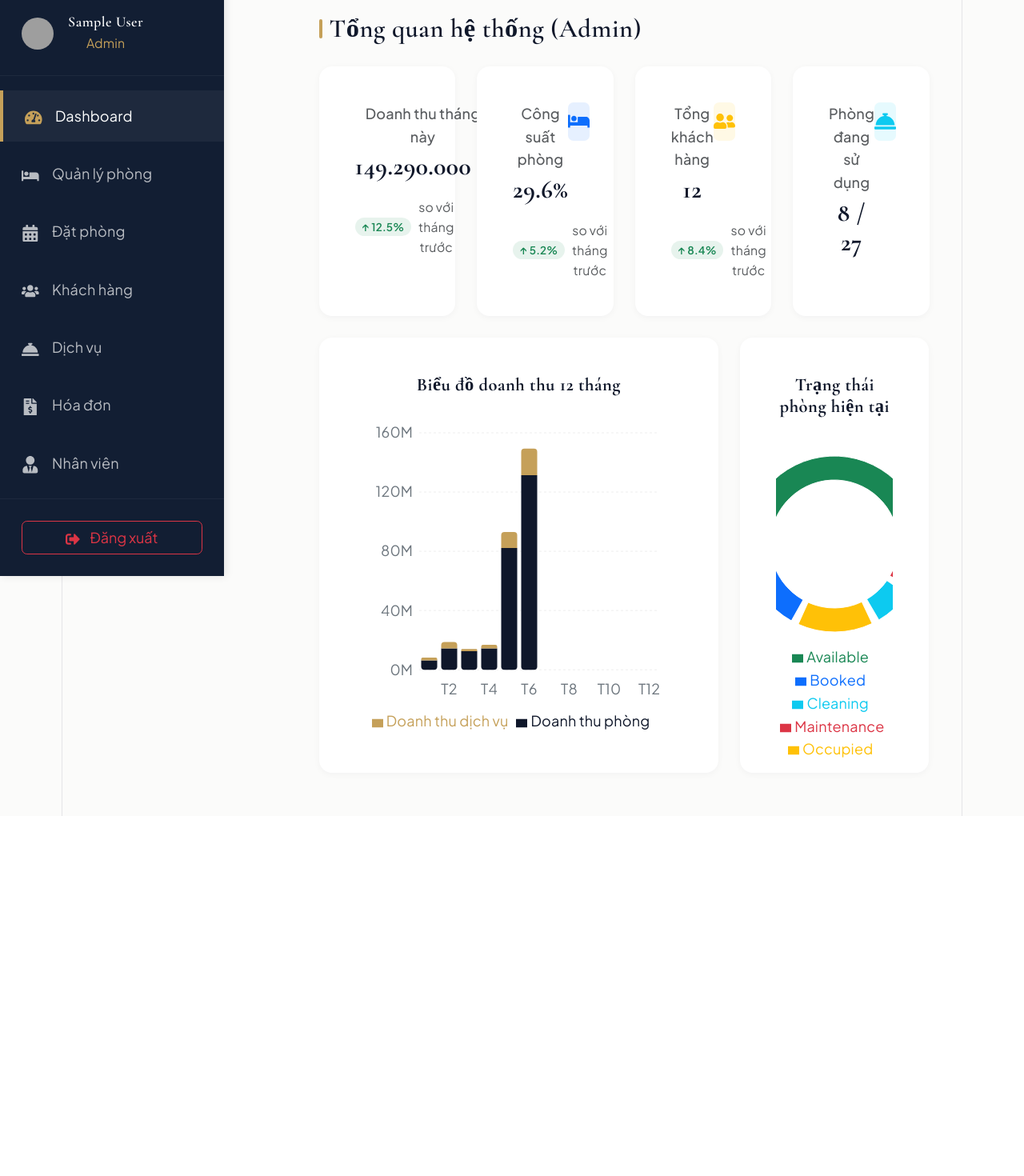
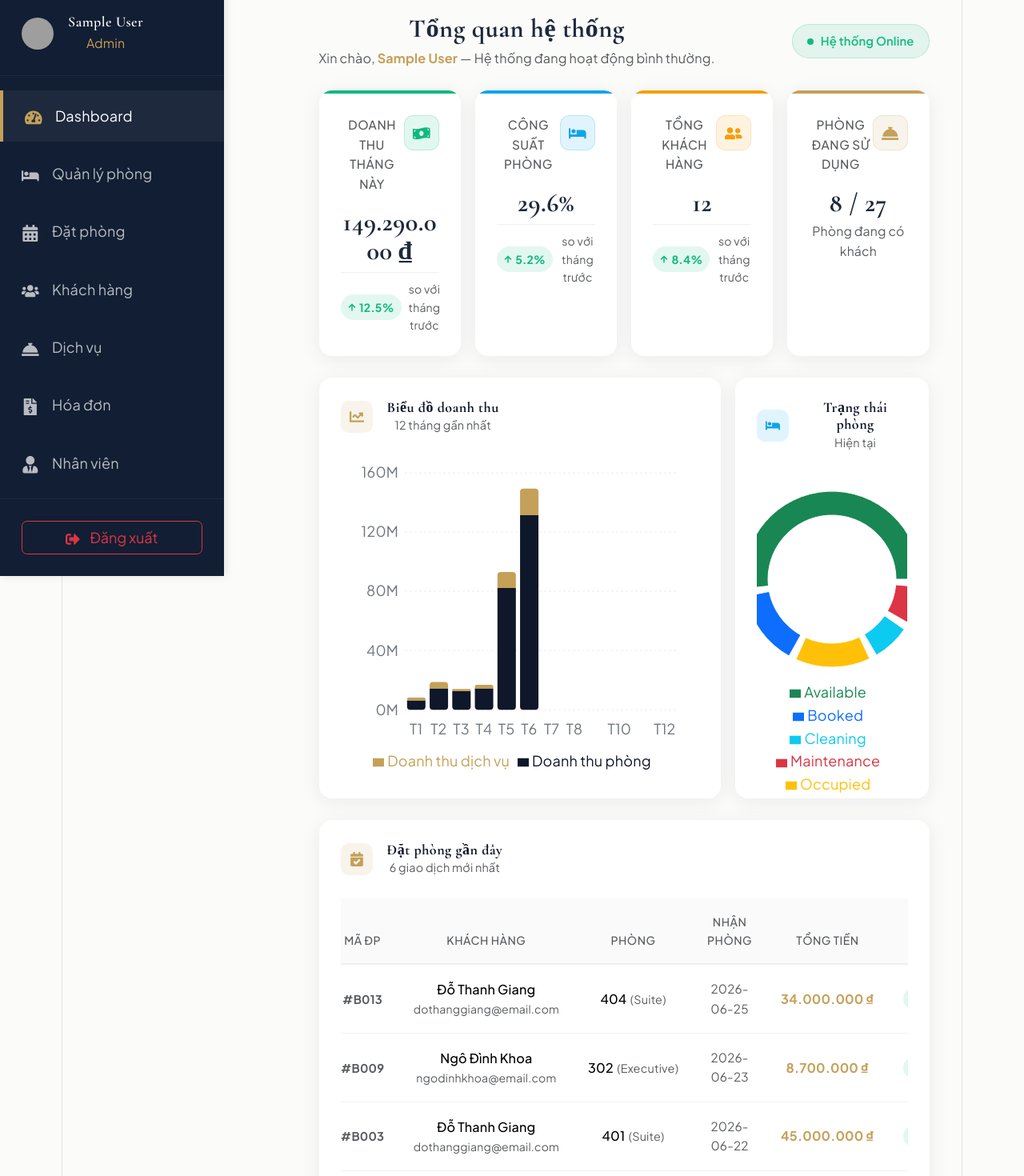
Before and after one commit to PhanQuocAnhVLU/AURELIA-GRAND-HOTEL, a React (Vite) app: page /dashboard in a window 1280 px wide. Shown: the part 80-1550 px from the top of the page at 80% size. Before the commit the page ends 1100 px from the top, so only its background shows below. Built offline with nearby package versions, Linux system fonts and the light colour scheme; sample sign-in values are in the browser's storage; grey boxes are pictures that could not be loaded.

Commit message:
Redesign AdminDashboard and StatsCard with premium UI - accent bars, hover effects, recent bookings table

```diff
--- a/src/components/common/StatsCard.jsx
+++ b/src/components/common/StatsCard.jsx
@@ -1,28 +1,78 @@
 import { Card } from 'react-bootstrap';
+import { FaArrowUp, FaArrowDown } from 'react-icons/fa';
 
-const StatsCard = ({ title, value, icon, color = "primary", trend, trendValue }) => {
+const colorMap = {
+  success: { bg: 'rgba(16, 185, 129, 0.12)', text: '#10B981', border: 'rgba(16, 185, 129, 0.2)' },
+  primary: { bg: 'rgba(14, 165, 233, 0.12)', text: '#0EA5E9', border: 'rgba(14, 165, 233, 0.2)' },
+  warning: { bg: 'rgba(245, 158, 11, 0.12)', text: '#F59E0B', border: 'rgba(245, 158, 11, 0.2)' },
+  info:    { bg: 'rgba(197, 160, 89, 0.12)',  text: '#C5A059', border: 'rgba(197, 160, 89, 0.2)' },
+  danger:  { bg: 'rgba(239, 68, 68, 0.12)',   text: '#EF4444', border: 'rgba(239, 68, 68, 0.2)' },
+};
+
+const StatsCard = ({ title, value, icon, color = 'primary', trend, trendValue, subtitle }) => {
+  const scheme = colorMap[color] || colorMap.primary;
+
   return (
-    <Card className="hotel-card border-0 h-100">
-      <Card.Body>
+    <Card
+      className="border-0 h-100"
+      style={{
+        borderRadius: 'var(--radius-lg)',
+        background: '#fff',
+        boxShadow: '0 4px 24px rgba(15,23,42,0.07)',
+        overflow: 'hidden',
+        transition: 'transform 0.25s ease, box-shadow 0.25s ease',
+      }}
+      onMouseEnter={e => { e.currentTarget.style.transform = 'translateY(-4px)'; e.currentTarget.style.boxShadow = '0 12px 32px rgba(15,23,42,0.13)'; }}
+      onMouseLeave={e => { e.currentTarget.style.transform = 'translateY(0)'; e.currentTarget.style.boxShadow = '0 4px 24px rgba(15,23,42,0.07)'; }}
+    >
+      {/* Top Accent Bar */}
+      <div style={{ height: '4px', background: scheme.text, borderRadius: 'var(--radius-lg) var(--radius-lg) 0 0' }} />
+
+      <Card.Body className="p-4">
         <div className="d-flex justify-content-between align-items-start mb-3">
-          <div>
-            <p className="text-muted mb-1 fw-medium">{title}</p>
-            <h3 className="mb-0 fw-bold">{value}</h3>
-          </div>
+          <p className="text-muted mb-0 fw-medium" style={{ fontSize: '0.85rem', letterSpacing: '0.5px', textTransform: 'uppercase' }}>
+            {title}
+          </p>
           <div
-            className={`bg-${color} bg-opacity-10 text-${color} rounded d-flex align-items-center justify-content-center`}
-            style={{ width: '48px', height: '48px', fontSize: '1.5rem' }}
+            style={{
+              width: '44px',
+              height: '44px',
+              borderRadius: '12px',
+              background: scheme.bg,
+              border: `1px solid ${scheme.border}`,
+              display: 'flex',
+              alignItems: 'center',
+              justifyContent: 'center',
+              fontSize: '1.2rem',
+              color: scheme.text,
+              flexShrink: 0,
+            }}
           >
             {icon}
           </div>
         </div>
 
+        <h2 className="fw-bold mb-1" style={{ fontSize: '1.8rem', color: 'var(--text-main)', lineHeight: 1.1 }}>
+          {value}
+        </h2>
+
+        {subtitle && <p className="text-muted small mb-2">{subtitle}</p>}
+
         {trend && (
-          <div className="d-flex align-items-center">
-            <span className={`badge bg-${trend === 'up' ? 'success' : 'danger'} bg-opacity-10 text-${trend === 'up' ? 'success' : 'danger'} me-2`}>
-              {trend === 'up' ? '↑' : '↓'} {trendValue}%
+          <div className="d-flex align-items-center mt-2 pt-2" style={{ borderTop: '1px solid rgba(0,0,0,0.06)' }}>
+            <span
+              className="d-flex align-items-center gap-1 me-2 px-2 py-1 rounded-pill"
+              style={{
+                fontSize: '0.78rem',
+                fontWeight: 700,
+                background: trend === 'up' ? 'rgba(16,185,129,0.12)' : 'rgba(239,68,68,0.12)',
+                color: trend === 'up' ? '#10B981' : '#EF4444',
+              }}
+            >
+              {trend === 'up' ? <FaArrowUp size={10} /> : <FaArrowDown size={10} />}
+              {trendValue}%
             </span>
-            <span className="text-muted small">so với tháng trước</span>
+            <span className="text-muted" style={{ fontSize: '0.78rem' }}>so với tháng trước</span>
           </div>
         )}
       </Card.Body>
--- a/src/pages/dashboard/AdminDashboard.jsx
+++ b/src/pages/dashboard/AdminDashboard.jsx
@@ -1,37 +1,74 @@
 import { useMemo } from 'react';
-import { Row, Col, Card } from 'react-bootstrap';
-import { FaBed, FaUserFriends, FaMoneyBillWave, FaConciergeBell } from 'react-icons/fa';
+import { Row, Col, Card, Badge } from 'react-bootstrap';
+import { FaBed, FaUserFriends, FaMoneyBillWave, FaConciergeBell, FaChartLine, FaCalendarCheck } from 'react-icons/fa';
 import { useApp } from '../../contexts/AppContext';
 import { calculateOccupancy, calculateRevenue, generateMonthlyRevenue } from '../../utils/algorithms';
 import { formatCurrency } from '../../utils/formatters';
 import StatsCard from '../../components/common/StatsCard';
 import RevenueChart from '../../components/charts/RevenueChart';
 import OccupancyChart from '../../components/charts/OccupancyChart';
+import { useAuth } from '../../contexts/AuthContext';
 
 const AdminDashboard = () => {
-  const { rooms, bookings, customers, services } = useApp();
+  const { rooms, bookings, customers } = useApp();
+  const { user } = useAuth();
 
   const stats = useMemo(() => {
     const occupancy = calculateOccupancy(rooms);
     const revenue = calculateRevenue(bookings, 'month');
+    const confirmedBookings = bookings.filter(b => b.status === 'Confirmed').length;
 
     return {
       totalRevenue: revenue.total,
       occupancyRate: occupancy.rate,
       totalCustomers: customers.length,
       activeRooms: occupancy.occupied + occupancy.booked,
-      totalRooms: occupancy.total
+      totalRooms: occupancy.total,
+      confirmedBookings,
     };
   }, [rooms, bookings, customers]);
 
   const monthlyData = useMemo(() => generateMonthlyRevenue(bookings), [bookings]);
 
+  const recentBookings = useMemo(() =>
+    [...bookings]
+      .sort((a, b) => new Date(b.checkIn) - new Date(a.checkIn))
+      .slice(0, 6),
+    [bookings]
+  );
+
+  const statusColors = {
+    Confirmed: { bg: 'rgba(16,185,129,0.12)', color: '#10B981' },
+    'Checked-in': { bg: 'rgba(14,165,233,0.12)', color: '#0EA5E9' },
+    Completed: { bg: 'rgba(100,116,139,0.12)', color: '#64748B' },
+    Cancelled: { bg: 'rgba(239,68,68,0.12)', color: '#EF4444' },
+    Pending: { bg: 'rgba(245,158,11,0.12)', color: '#F59E0B' },
+  };
+
   return (
     <div>
-      <h2 className="page-title mb-4">Tổng quan hệ thống (Admin)</h2>
+      {/* Page Header */}
+      <div className="d-flex align-items-center justify-content-between mb-4">
+        <div>
+          <h4 className="fw-bold mb-1" style={{ color: 'var(--text-main)', fontFamily: "'Cormorant Garamond', serif", fontSize: '1.8rem' }}>
+            Tổng quan hệ thống
+          </h4>
+          <p className="text-muted mb-0" style={{ fontSize: '0.9rem' }}>
+            Xin chào, <strong style={{ color: 'var(--primary-color)' }}>{user?.name}</strong> — Hệ thống đang hoạt động bình thường.
+          </p>
+        </div>
+        <div
+          className="d-flex align-items-center gap-2 px-3 py-2 rounded-pill"
+          style={{ background: 'rgba(16,185,129,0.1)', border: '1px solid rgba(16,185,129,0.2)' }}
+        >
+          <span style={{ width: '8px', height: '8px', borderRadius: '50%', background: '#10B981', display: 'inline-block' }}></span>
+          <span style={{ color: '#10B981', fontSize: '0.82rem', fontWeight: 600 }}>Hệ thống Online</span>
+        </div>
+      </div>
 
-      <Row className="g-4 mb-4">
-        <Col md={6} xl={3}>
+      {/* Stats Cards */}
+      <Row className="g-3 mb-4">
+        <Col xs={6} xl={3}>
           <StatsCard
             title="Doanh thu tháng này"
             value={formatCurrency(stats.totalRevenue)}
@@ -41,7 +78,7 @@ const AdminDashboard = () => {
             trendValue={12.5}
           />
         </Col>
-        <Col md={6} xl={3}>
+        <Col xs={6} xl={3}>
           <StatsCard
             title="Công suất phòng"
             value={`${stats.occupancyRate}%`}
@@ -51,7 +88,7 @@ const AdminDashboard = () => {
             trendValue={5.2}
           />
         </Col>
-        <Col md={6} xl={3}>
+        <Col xs={6} xl={3}>
           <StatsCard
             title="Tổng khách hàng"
             value={stats.totalCustomers}
@@ -61,34 +98,127 @@ const AdminDashboard = () => {
             trendValue={8.4}
           />
         </Col>
-        <Col md={6} xl={3}>
+        <Col xs={6} xl={3}>
           <StatsCard
             title="Phòng đang sử dụng"
             value={`${stats.activeRooms} / ${stats.totalRooms}`}
             icon={<FaConciergeBell />}
             color="info"
+            subtitle="Phòng đang có khách"
           />
         </Col>
       </Row>
 
-      <Row className="g-4 mb-4">
+      {/* Charts */}
+      <Row className="g-3 mb-4">
         <Col lg={8}>
-          <Card className="hotel-card border-0 h-100">
-            <Card.Body>
-              <h5 className="mb-4 fw-bold">Biểu đồ doanh thu 12 tháng</h5>
+          <Card className="border-0 h-100" style={{ borderRadius: 'var(--radius-lg)', boxShadow: '0 4px 24px rgba(15,23,42,0.07)' }}>
+            <Card.Body className="p-4">
+              <div className="d-flex align-items-center mb-4">
+                <div
+                  className="me-3 d-flex align-items-center justify-content-center"
+                  style={{ width: '40px', height: '40px', borderRadius: '10px', background: 'rgba(197,160,89,0.12)', color: 'var(--primary-color)' }}
+                >
+                  <FaChartLine />
+                </div>
+                <div>
+                  <h6 className="fw-bold mb-0">Biểu đồ doanh thu</h6>
+                  <p className="text-muted mb-0" style={{ fontSize: '0.8rem' }}>12 tháng gần nhất</p>
+                </div>
+              </div>
               <RevenueChart data={monthlyData} />
             </Card.Body>
           </Card>
         </Col>
         <Col lg={4}>
-          <Card className="hotel-card border-0 h-100">
-            <Card.Body>
-              <h5 className="mb-4 fw-bold">Trạng thái phòng hiện tại</h5>
+          <Card className="border-0 h-100" style={{ borderRadius: 'var(--radius-lg)', boxShadow: '0 4px 24px rgba(15,23,42,0.07)' }}>
+            <Card.Body className="p-4">
+              <div className="d-flex align-items-center mb-4">
+                <div
+                  className="me-3 d-flex align-items-center justify-content-center"
+                  style={{ width: '40px', height: '40px', borderRadius: '10px', background: 'rgba(14,165,233,0.12)', color: '#0EA5E9' }}
+                >
+                  <FaBed />
+                </div>
+                <div>
+                  <h6 className="fw-bold mb-0">Trạng thái phòng</h6>
+                  <p className="text-muted mb-0" style={{ fontSize: '0.8rem' }}>Hiện tại</p>
+                </div>
+              </div>
               <OccupancyChart rooms={rooms} />
             </Card.Body>
           </Card>
         </Col>
       </Row>
+
+      {/* Recent Bookings Table */}
+      <Card className="border-0" style={{ borderRadius: 'var(--radius-lg)', boxShadow: '0 4px 24px rgba(15,23,42,0.07)' }}>
+        <Card.Body className="p-4">
+          <div className="d-flex align-items-center justify-content-between mb-4">
+            <div className="d-flex align-items-center">
+              <div
+                className="me-3 d-flex align-items-center justify-content-center"
+                style={{ width: '40px', height: '40px', borderRadius: '10px', background: 'rgba(197,160,89,0.12)', color: 'var(--primary-color)' }}
+              >
+                <FaCalendarCheck />
+              </div>
+              <div>
+                <h6 className="fw-bold mb-0">Đặt phòng gần đây</h6>
+                <p className="text-muted mb-0" style={{ fontSize: '0.8rem' }}>6 giao dịch mới nhất</p>
+              </div>
+            </div>
+          </div>
+
+          <div className="table-responsive">
+            <table className="table table-hover align-middle mb-0" style={{ fontSize: '0.9rem' }}>
+              <thead>
+                <tr style={{ borderBottom: '2px solid rgba(0,0,0,0.06)' }}>
+                  <th className="text-muted fw-medium pb-3 ps-0" style={{ fontSize: '0.78rem', textTransform: 'uppercase', letterSpacing: '0.5px' }}>Mã ĐP</th>
+                  <th className="text-muted fw-medium pb-3" style={{ fontSize: '0.78rem', textTransform: 'uppercase', letterSpacing: '0.5px' }}>Khách hàng</th>
+                  <th className="text-muted fw-medium pb-3" style={{ fontSize: '0.78rem', textTransform: 'uppercase', letterSpacing: '0.5px' }}>Phòng</th>
+                  <th className="text-muted fw-medium pb-3" style={{ fontSize: '0.78rem', textTransform: 'uppercase', letterSpacing: '0.5px' }}>Nhận phòng</th>
+                  <th className="text-muted fw-medium pb-3" style={{ fontSize: '0.78rem', textTransform: 'uppercase', letterSpacing: '0.5px' }}>Tổng tiền</th>
+                  <th className="text-muted fw-medium pb-3" style={{ fontSize: '0.78rem', textTransform: 'uppercase', letterSpacing: '0.5px' }}>Trạng thái</th>
+                </tr>
+              </thead>
+              <tbody>
+                {recentBookings.map((booking) => {
+                  const room = rooms.find(r => r.id === booking.roomId);
+                  const customer = customers.find(c => c.id === booking.customerId);
+                  const sc = statusColors[booking.status] || { bg: '#f1f5f9', color: '#64748b' };
+                  return (
+                    <tr key={booking.id} style={{ borderBottom: '1px solid rgba(0,0,0,0.04)' }}>
+                      <td className="ps-0 py-3">
+                        <span className="fw-bold text-muted" style={{ fontSize: '0.82rem' }}>#{booking.id}</span>
+                      </td>
+                      <td className="py-3">
+                        <div className="fw-medium">{customer?.name || 'Khách'}</div>
+                        <div className="text-muted" style={{ fontSize: '0.78rem' }}>{customer?.email || ''}</div>
+                      </td>
+                      <td className="py-3">
+                        <span className="fw-medium">{room?.number || '—'}</span>
+                        <span className="text-muted ms-1" style={{ fontSize: '0.8rem' }}>({room?.type})</span>
+                      </td>
+                      <td className="py-3 text-muted" style={{ fontSize: '0.85rem' }}>{booking.checkIn}</td>
+                      <td className="py-3">
+                        <span className="fw-bold" style={{ color: 'var(--primary-color)' }}>{formatCurrency(booking.total)}</span>
+                      </td>
+                      <td className="py-3">
+                        <span
+                          className="px-3 py-1 rounded-pill fw-medium"
+                          style={{ background: sc.bg, color: sc.color, fontSize: '0.78rem' }}
+                        >
+                          {booking.status}
+                        </span>
+                      </td>
+                    </tr>
+                  );
+                })}
+              </tbody>
+            </table>
+          </div>
+        </Card.Body>
+      </Card>
     </div>
   );
 };
```
